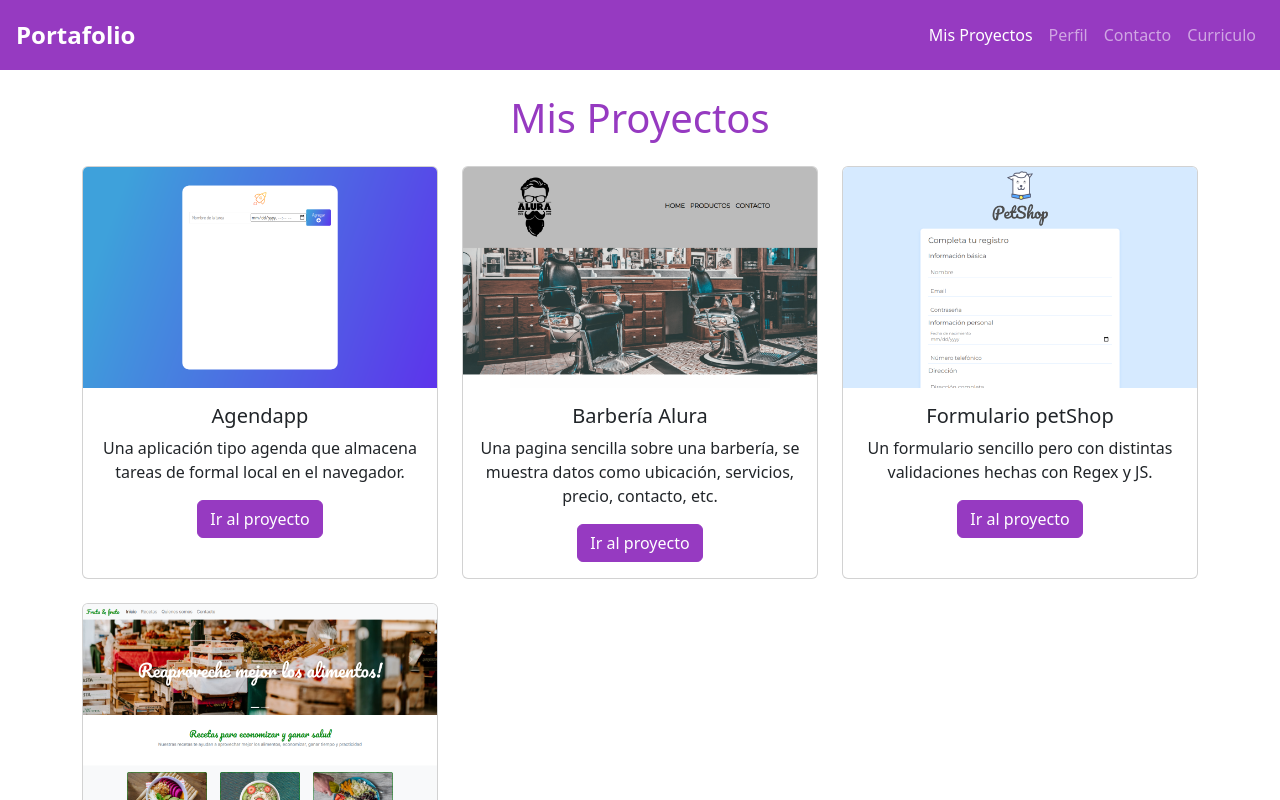
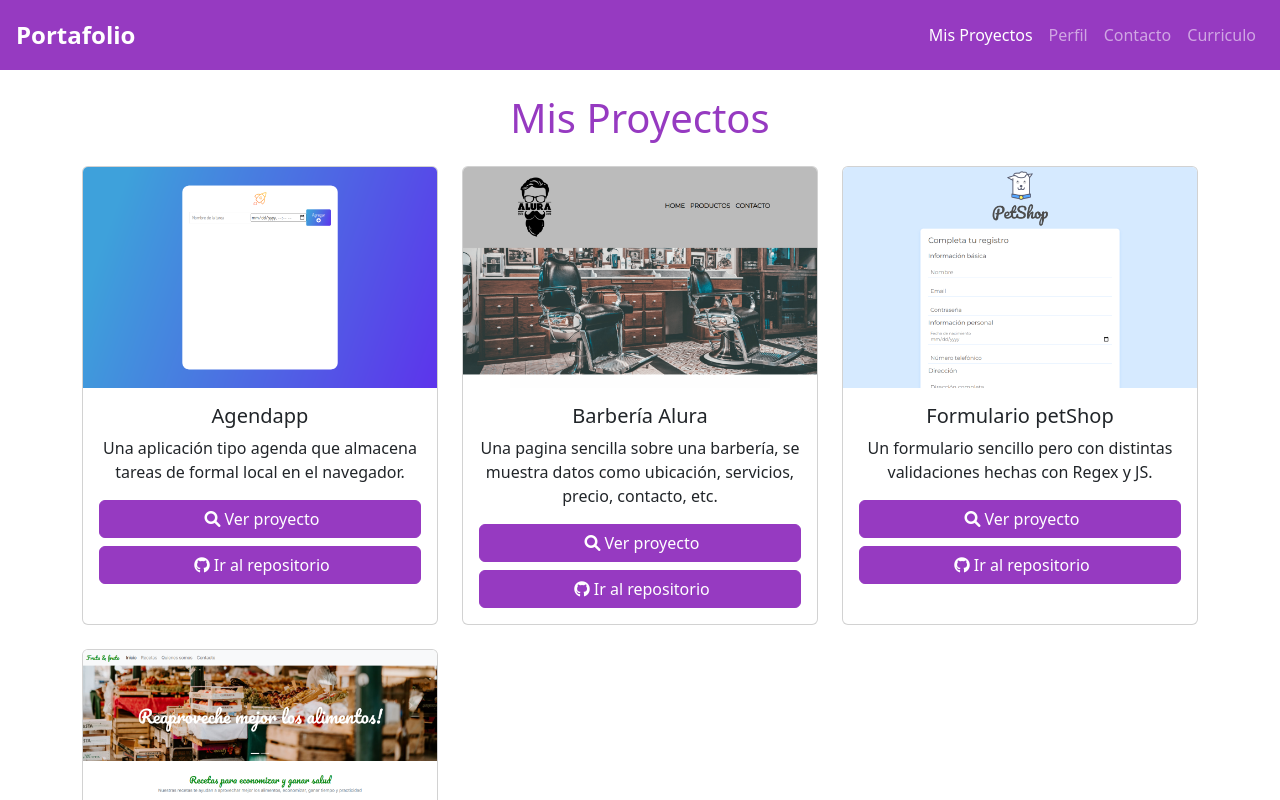
Before and after one commit to Pabloamedias/portfolio-react-ts, a React (Vite) app: page / in a window 1280 px wide. Shown: the top 800 px of the page. Built offline with nearby package versions, Linux system fonts and the light colour scheme.

Commit message:
Added font awesome Icons, added a second button to projects

```diff
--- a/index.html
+++ b/index.html
@@ -5,6 +5,7 @@
     <link rel="icon" type="image" href="/favicon.ico" />
     <script src="https://cdn.jsdelivr.net/npm/bootstrap@5.3.3/dist/js/bootstrap.bundle.min.js" integrity="sha384-YvpcrYf0tY3lHB60NNkmXc5s9fDVZLESaAA55NDzOxhy9GkcIdslK1eN7N6jIeHz" crossorigin="anonymous"></script>
     <link href="https://cdn.jsdelivr.net/npm/bootstrap@5.3.3/dist/css/bootstrap.min.css" rel="stylesheet" integrity="sha384-QWTKZyjpPEjISv5WaRU9OFeRpok6YctnYmDr5pNlyT2bRjXh0JMhjY6hW+ALEwIH" crossorigin="anonymous">
+    <link rel="stylesheet" href="https://cdnjs.cloudflare.com/ajax/libs/font-awesome/6.0.0-beta3/css/all.min.css">
     <meta name="viewport" content="width=device-width, initial-scale=1.0" />
     <title>Portafolio - Pablo Olmedo</title>
   </head>
--- a/src/components/Project.tsx
+++ b/src/components/Project.tsx
@@ -1,5 +1,5 @@
 import { DataProject } from "../interface";
-import  "../assets/styles.css"
+import "../assets/styles.css";
 
 interface Props {
   project: DataProject;
@@ -14,13 +14,26 @@ const Project = ({ project }: Props) => {
           <div className="card-body">
             <h5 className="card-title">{project.title}</h5>
             <p className="card-text">{project.description}</p>
-            <a
-              href={project.urlGithub}
-              target="_blank"
-              className="btn btn-purple"
-            >
-              Ir al proyecto
-            </a>
+            <div className="d-grid gap-2">
+
+              <a
+                href={project.urlDeployed}
+                target="_blank"
+                className="btn btn-purple"
+              >
+                <i className="fa-solid fa-magnifying-glass m-1 me-1"/>
+                Ver proyecto
+              </a>
+
+              <a
+                href={project.urlGitHub}
+                target="_blank"
+                className="btn btn-purple"
+              >
+                <i className="fa-brands fa-github m-1 me-1"/>
+                Ir al repositorio
+              </a>
+            </div>
           </div>
         </div>
       </div>
--- a/src/interface.ts
+++ b/src/interface.ts
@@ -3,5 +3,6 @@ export interface DataProject {
     title: string,
     urlImage: string,
     description: string,
-    urlGithub : string
+    urlDeployed : string
+    urlGitHub : string
 }
--- a/src/utils/actualProjects.ts
+++ b/src/utils/actualProjects.ts
@@ -4,27 +4,31 @@ export default [
         title: 'Agendapp',
         urlImage: 'public/images/agendapp.png',
         description: 'Una aplicación tipo agenda que almacena tareas de formal local en el navegador.',
-        urlGithub: 'https://pabloamedias.github.io/Agendapp/'
+        urlDeployed: 'https://pabloamedias.github.io/Agendapp/',
+        urlGitHub: 'https://github.com/Pabloamedias/Agendapp'
     },
     {
         id: 2,
         title: 'Barbería Alura',
         urlImage: 'public/images/barberia.png',
         description: 'Una pagina sencilla sobre una barbería, se muestra datos como ubicación, servicios, precio, contacto, etc.',
-        urlGithub: 'https://pabloamedias.github.io/barberia/'
+        urlDeployed: 'https://pabloamedias.github.io/barberia/',
+        urlGitHub: 'https://github.com/Pabloamedias/barberia'
     },
     {
         id: 3,
         title: 'Formulario petShop',
         urlImage: 'public/images/formulario_petshop.png',
         description: 'Un formulario sencillo pero con distintas validaciones hechas con Regex y JS.',
-        urlGithub: 'https://pabloamedias.github.io/PetShop_validacion-de-formulario/'
+        urlDeployed: 'https://pabloamedias.github.io/PetShop_validacion-de-formulario/',
+        urlGitHub: 'https://github.com/Pabloamedias/PetShop_validacion-de-formulario/'
     },
     {
         id: 4,
         title: 'Fruta & fruto',
         urlImage: 'public/images/fruta&fruto.png',
         description: 'Una pagina sobre recetas saludables, elaborada con Bootstrap 5.',
-        urlGithub: 'https://pabloamedias.github.io/Fruta-fruto/'
+        urlDeployed: 'https://pabloamedias.github.io/Fruta-fruto/',
+        urlGitHub: 'https://github.com/Pabloamedias/Fruta-fruto/'
     },
 ]
```
